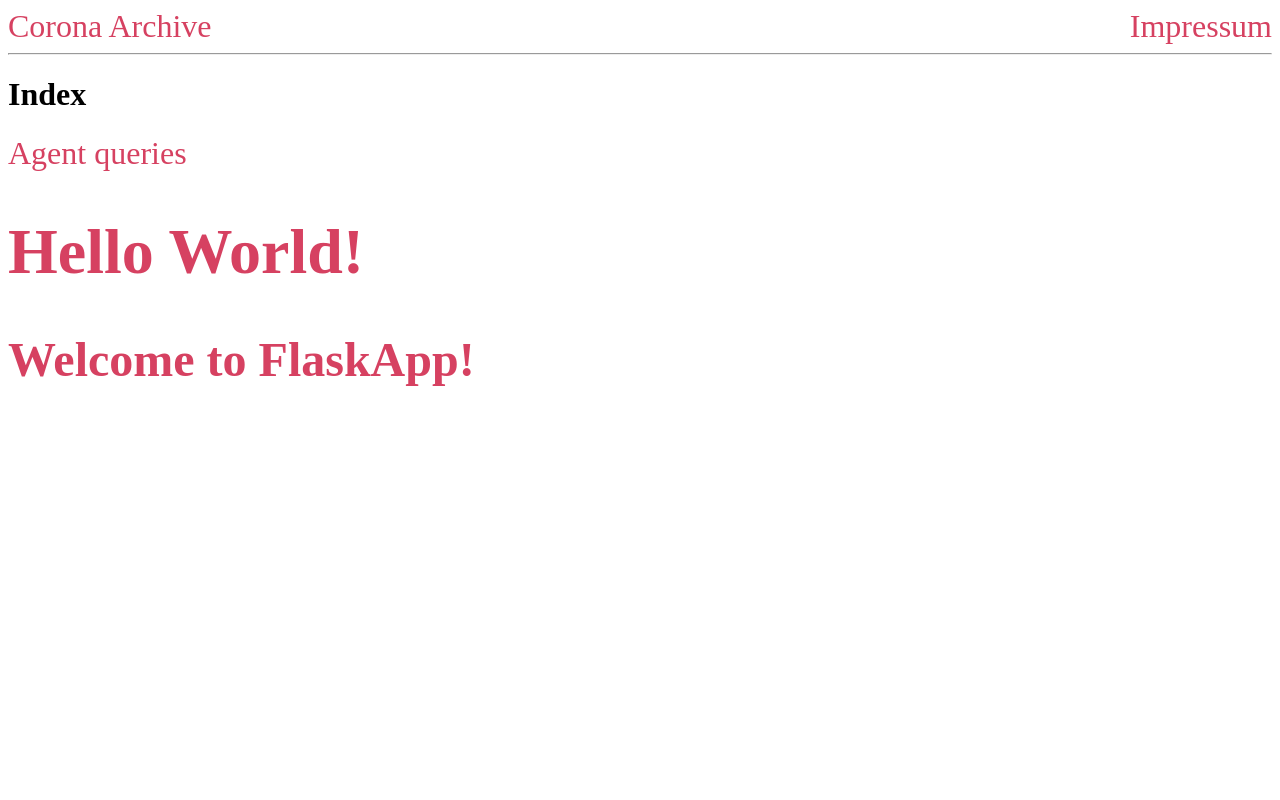
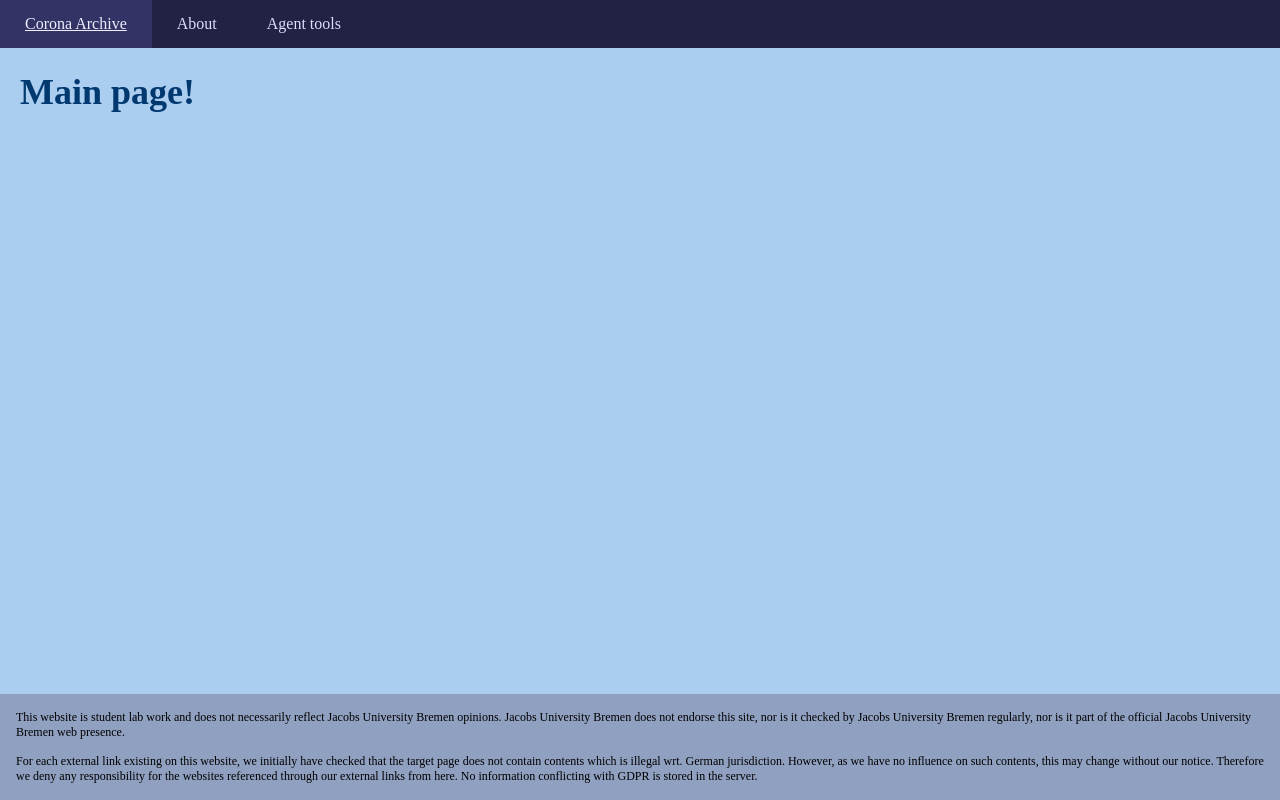
Before and after one commit to jonabako/Corona-Archive-Project, a Flask app: page / in a window 1280 px wide. Run offline with Flask 2, Linux system fonts and the light colour scheme; parts of the project's set-up code (start-up, migrations or seed data) failed here and were passed over; some libraries are stand-ins or nearby versions.

Commit message:
Added CSS mostly

```diff
--- a/static/style.css
+++ b/static/style.css
@@ -1,14 +1,107 @@
 body {
-    font-famiily: sans-serif;
+  margin: 0px;
+  font-family: serif;
+  background-color: #abcdef;
 }
 
-a {
-    color: #d64161;
-    font-size: 2em;
-    text-decoration: none;
-  }
+/* TODO decorate input-date, input-time, select
+improve margins organization*/
 
-  #HASH {
-    display: flex;
-    justify-content: space-between;
-  }
+/* Headings */
+h1 {
+  color: #003870;
+  font-size: 225%;
+  margin: 5px 20px;
+}
+
+h2 {
+  color: #012345;
+  font-size: 150%;
+  margin: 5px 20px;
+}
+
+h3 {
+  color: #012345;
+  font-size: 125%;
+  margin: 5px 20px;
+}
+
+/* Forms-related */
+form {
+  background-color: #ddddff;
+  border: 2px solid #003870;
+  border-radius: 5px;
+  width: fit-content;
+  padding: 10px;
+  margin: 10px 20px;
+}
+
+input[type=email], input[type=password], input[type=number], input[type=text],
+input[type=date], input[type=time], select, textarea {
+  margin-left: 20px;
+  margin-top: 2px;
+  margin-bottom: 2px;
+}
+
+input[type=submit], input[type="reset"] {
+  background-color: #222244;
+  color: #ddddff;
+  border-width: 0px;
+  border-radius: 4px;
+  text-decoration: none;
+  cursor: pointer;
+  padding: 5px 10px;
+  margin-left: 20px;
+  margin-top: 5px;
+  margin-bottom: 5px;
+}
+
+input[type=submit]:hover, input[type="reset"]:hover {
+  background-color: #333366;
+  color: #eeeeff;
+  text-decoration: underline;
+}
+
+/* Paragraphs & lists */
+p {
+  padding: 2px;
+  margin: 10px 10px;
+}
+
+ul {
+  list-style-type: square;
+}
+
+li {
+  margin-bottom: 5px;
+}
+
+/* Top navigation & impressum footer */
+.topnav {
+  overflow: hidden;
+  background-color: #222244;
+}
+
+.topnav a {
+  float: left;
+  color: #ddddff;
+  text-align: center;
+  text-decoration: none;
+  padding: 15px 25px;
+}
+
+.topnav a:hover {
+  background-color: #333366;
+  color: #eeeeff;
+  text-decoration: underline;
+}
+
+.footer {
+  position: fixed;
+  left: 0;
+  bottom: 0;
+  width: 100%;
+  background-color: #90a0c0;
+  font-size: 75%;
+  padding: 4px;
+}
--- a/templates/base.html
+++ b/templates/base.html
@@ -6,11 +6,14 @@
     <link rel="stylesheet" href="{{ url_for('static', filename='style.css') }}">
   </head>
   <body>
-      <div id="HASH">
-        <span><a href="{{ url_for('landing') }}" style="display: inline;">Corona Archive </a></span>
-        <span><a href="{{ url_for('impressum') }}" style="display: inline;">Impressum</a></span>
-      </div>
-    <hr />
-    <div class="content">{% block content %} {% endblock %}</div>
+    <div class="topnav">
+      <a href="{{ url_for('landing') }}"> Corona Archive </a>
+      <a href="{{ url_for('impressum') }}"> About </a>
+      <a href="{{ url_for('agent_tools') }}"> Agent tools </a>
+    </div>
+    <br>
+    <div class="content">
+      {% block content %} {% endblock %}
+    </div>
   </body>
 </html>
--- a/templates/index.html
+++ b/templates/index.html
@@ -1,9 +1,9 @@
 {% extends 'base.html' %}
 
 {% block content %}
-    <h1>{% block title %} Index {% endblock %}</h1>
-    <a href="/agent_tools"> Agent queries
-    <h1>Hello World!</h1>
-    <h2>Welcome to FlaskApp!</h2>
-    <h3>{{ utc_dt }}</h3>
+    <h1> Main page! </h1>
+    <div class="footer">
+        <p>This website is student lab work and does not necessarily reflect Jacobs University Bremen opinions. Jacobs University Bremen does not endorse this site, nor is it checked by Jacobs University Bremen regularly, nor is it part of the official Jacobs University Bremen web presence.</p>
+        <p>For each external link existing on this website, we initially have checked that the target page does not contain contents which is illegal wrt. German jurisdiction. However, as we have no influence on such contents, this may change without our notice. Therefore we deny any responsibility for the websites referenced through our external links from here. No information conflicting with GDPR is stored in the server.</p>
+    </div>
 {% endblock %}
```
Also changed, not shown: templates/agent_tools.html (+11 -4 lines), templates/imprint.html (+6 -10 lines).
